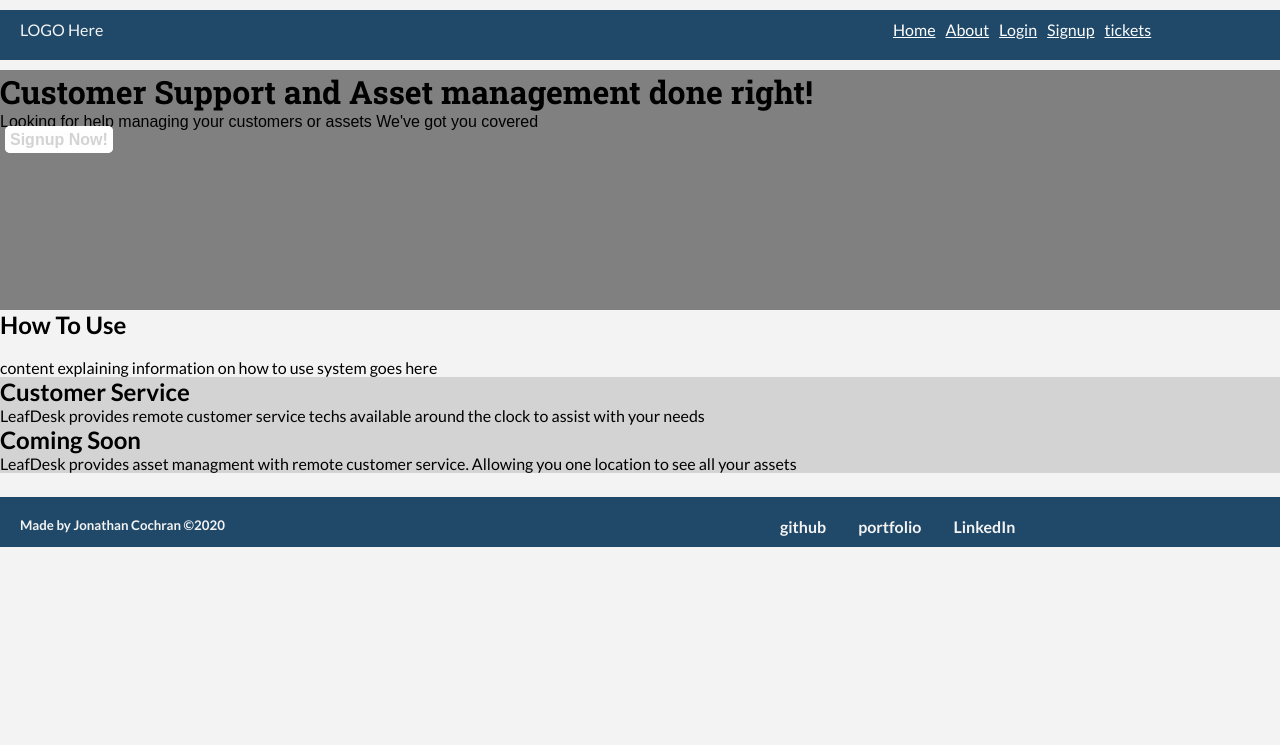
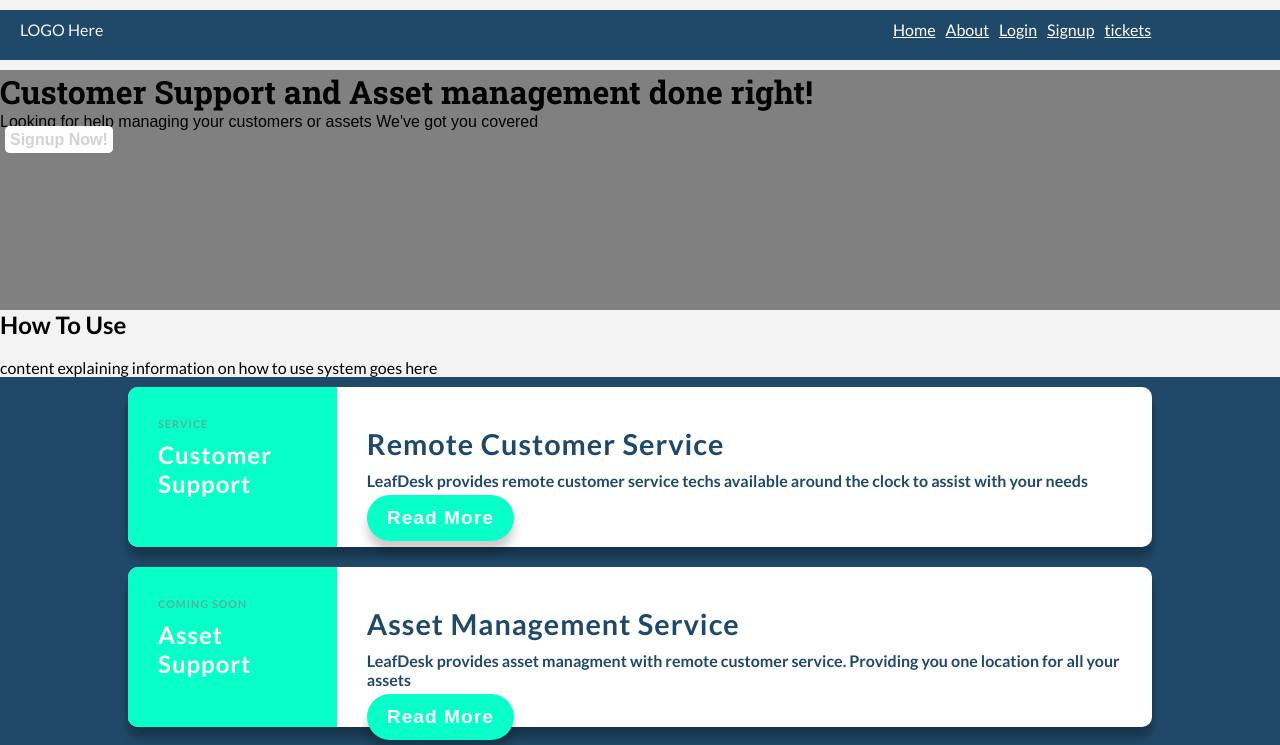
Before and after one commit to jcochran206/ticket-system-capstone-client, a React (Create React App) app: page / in a window 1280 px wide. Shown: the top 745 px of the page. Built offline with nearby package versions, Linux system fonts and the light colour scheme; no server answers.

Commit message:
updated home page service section and css

```diff
--- a/src/App.css
+++ b/src/App.css
@@ -119,8 +119,68 @@ a.btn-hero {
 
 /* services */
 .service-list {
-  background:lightgray;
+  background:#204969;
+  display: flex;
+  flex-direction: column;
+  align-items: center;
 }
+
+.box {
+  background-color: #fff;
+  border-radius: 10px;
+  box-shadow: 0px 10px 10px rgba(0, 0, 0, 0.3);
+  display: flex;
+  max-width: 90%;
+  margin: 10px;
+  width: 80%;
+  height: 10rem;
+}
+
+.box h6 {
+  opacity: 0.6;
+  margin: 0;
+  letter-spacing: 1px;
+  text-transform: uppercase;
+  color: grey;
+}
+
+.box h2 {
+  letter-spacing: 1px;
+  margin: 10px 0;
+}
+
+.box-preview {
+  background-color: #08ffc8;
+  border-radius: 10px 0px 0px 10px;
+  color:#fff;
+  padding: 30px;
+  width: 250px;
+}
+
+.box-info {
+  font-size: 1.2rem;
+  font-weight: bold;
+  padding: 30px;
+  position: relative;
+  width: 100%;
+  color:#204969;
+
+}
+
+.box .btn {
+	background-color: #08ffc8;
+	border: 0;
+	border-radius: 50px;
+	box-shadow: 0 10px 10px rgba(0, 0, 0, 0.2);
+	color: #fff;
+  font-size: 1.2rem;
+  font-weight: bold;
+  margin-top: 5px;
+	padding: 12px 20px;
+	letter-spacing: 1px;
+}
+
+
 
 /* tickets section */
 
--- a/src/components/Sections/Home/home.js
+++ b/src/components/Sections/Home/home.js
@@ -23,12 +23,39 @@ export default function Home(){
         </div>
         <div className="service-list">
             <div className="box">
-            <h2>Customer Service</h2>
-            <p>LeafDesk provides remote customer service techs available around the clock to assist with your needs</p>
+                <div className="box-preview">
+                    <h6>Service</h6>
+                    <h2>Customer Support</h2>
+                </div>
+                <div className="box-info">
+                    <h2>Remote Customer Service</h2>
+                    <p>LeafDesk provides remote customer service techs available around the clock to assist with your needs</p>
+                    <button class="btn">Read More</button>
+                </div>
             </div>
+
             <div className="box">
-            <h2>Coming Soon</h2>
-            <p>LeafDesk provides asset managment with remote customer service. Allowing you one location to see all your assets</p>
+                <div className="box-preview">
+                    <h6>Coming Soon</h6>
+                    <h2>Asset Support</h2>
+                </div>
+                <div className="box-info">
+                    <h2>Asset Management Service </h2>
+                    <p>LeafDesk provides asset managment with remote customer service. Providing you one location for all your assets</p>
+                    <button class="btn">Read More</button>
+                </div>
+            </div>
+
+            <div className="box">
+                <div className="box-preview">
+                    <h6>Coming Soon</h6>
+                    <h2>Dashboards</h2>
+                </div>
+                <div className="box-info">
+                    <h2>Dashboard Service </h2>
+                    <p>LeafDesk provides you with more stats and health of your assets and who is on the task</p>
+                    <button class="btn">Read More</button>
+                </div>
             </div>
         </div>
 
```
